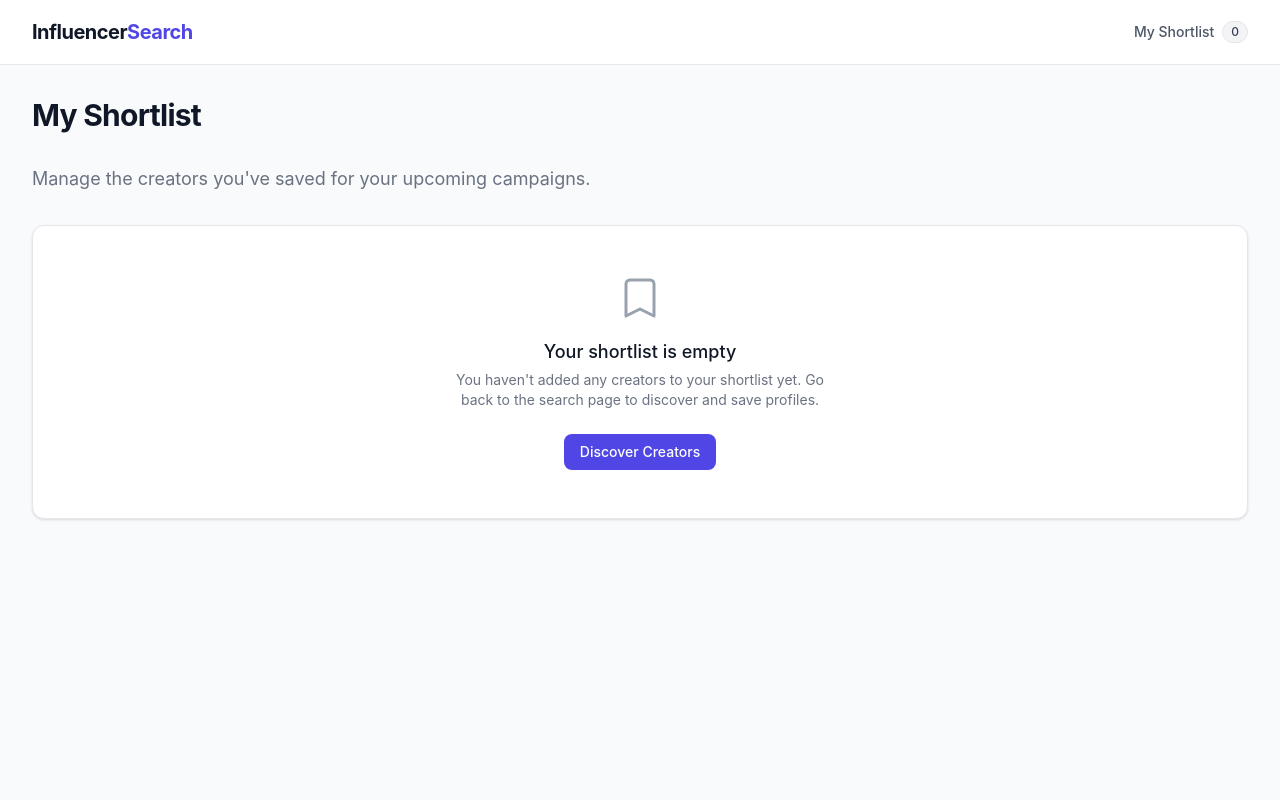
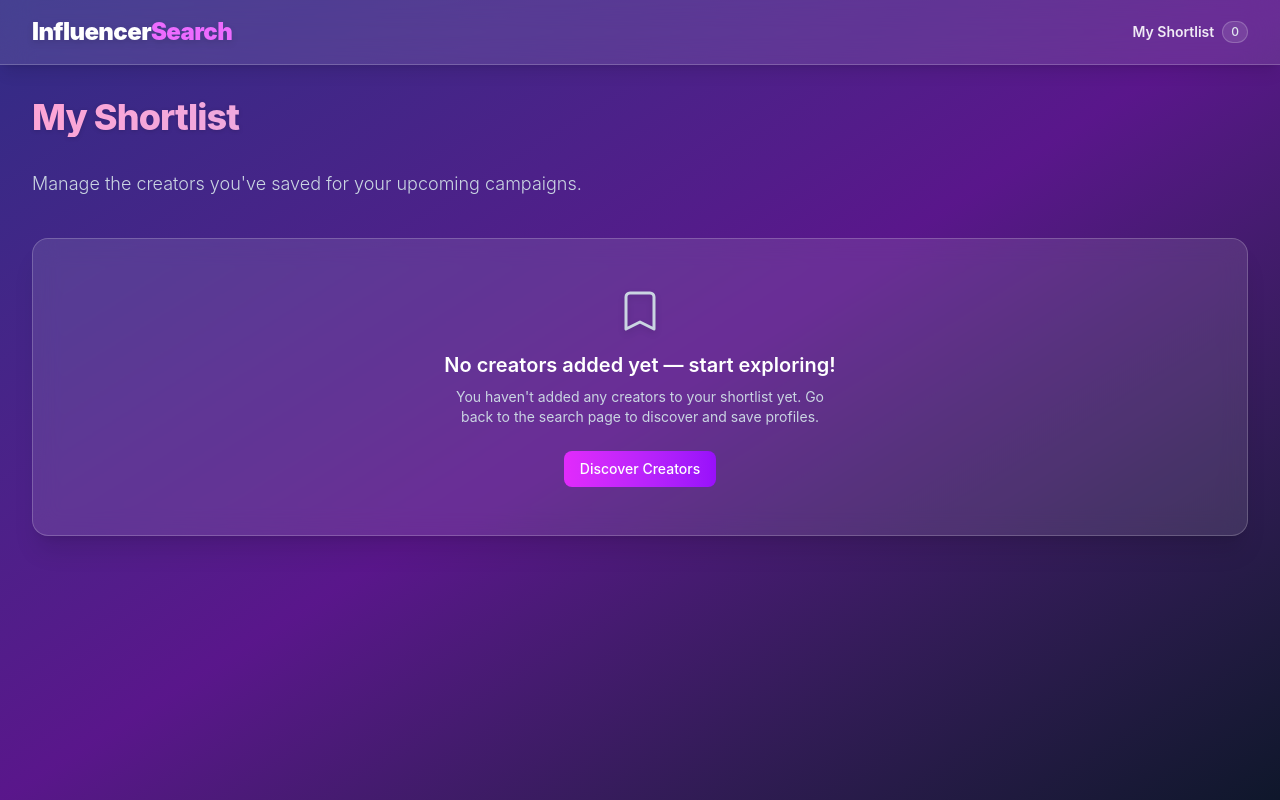
Before and after one commit to PrashanthTiwari2905/wobb-vibe, a React (Vite) app: page /shortlist in a window 1280 px wide. Built offline with nearby package versions, Linux system fonts and the light colour scheme.

Commit message:
refactor(ui): apply glassmorphism and bold consumer-app aesthetic

```diff
--- a/src/components/Layout.tsx
+++ b/src/components/Layout.tsx
@@ -12,21 +12,21 @@ export function Layout({ children, title }: LayoutProps) {
   const shortlistedCount = useAppStore((state) => state.shortlistedProfiles.length);
 
   return (
-    <div className="min-h-screen flex flex-col bg-gray-50">
-      <header className="bg-white border-b border-gray-200 sticky top-0 z-10">
+    <div className="min-h-screen flex flex-col">
+      <header className="bg-white/10 backdrop-blur-lg border-b border-white/20 sticky top-0 z-50 shadow-lg">
         <nav className="max-w-7xl mx-auto px-4 sm:px-6 lg:px-8 h-16 flex items-center justify-between">
           <div className="flex items-center gap-4">
-            <Link to="/" className="text-xl font-bold tracking-tight text-gray-900 hover:text-brand-600 transition-colors">
-              Influencer<span className="text-brand-600">Search</span>
+            <Link to="/" className="text-2xl font-black tracking-tight text-white hover:text-fuchsia-300 transition-colors drop-shadow-md">
+              Influencer<span className="text-fuchsia-400">Search</span>
             </Link>
           </div>
           <div className="flex items-center">
             <Link
               to="/shortlist"
-              className="group flex items-center gap-2 text-sm font-medium text-gray-600 hover:text-gray-900 transition-colors"
+              className="group flex items-center gap-2 text-sm font-semibold text-white/90 hover:text-white transition-colors"
             >
               My Shortlist
-              <Badge variant={shortlistedCount > 0 ? "brand" : "gray"} className="group-hover:bg-brand-100 transition-colors">
+              <Badge variant={shortlistedCount > 0 ? "brand" : "gray"} className="group-hover:scale-105 transition-transform">
                 {shortlistedCount}
               </Badge>
             </Link>
@@ -37,7 +37,7 @@ export function Layout({ children, title }: LayoutProps) {
       <main className="flex-1 w-full max-w-7xl mx-auto px-4 sm:px-6 lg:px-8 py-8">
         {title && (
           <div className="mb-8">
-            <h1 className="text-3xl font-bold tracking-tight text-gray-900">{title}</h1>
+            <h1 className="text-4xl font-extrabold tracking-tight text-transparent bg-clip-text bg-gradient-to-r from-pink-300 to-indigo-300 drop-shadow-sm">{title}</h1>
           </div>
         )}
         {children}
--- a/src/components/PlatformFilter.tsx
+++ b/src/components/PlatformFilter.tsx
@@ -17,7 +17,7 @@ export function PlatformFilter({
   onSearchChange,
 }: PlatformFilterProps) {
   return (
-    <div className="flex flex-col md:flex-row gap-4 items-center justify-between bg-white p-4 rounded-xl shadow-sm border border-gray-200 mb-8">
+    <div className="flex flex-col md:flex-row gap-4 items-center justify-between bg-white/10 backdrop-blur-md p-4 rounded-xl shadow-lg border border-white/20 mb-8">
       <div className="flex gap-2 w-full md:w-auto overflow-x-auto pb-2 md:pb-0 hide-scrollbar">
         {PLATFORMS.map((p) => (
           <Button
--- a/src/components/ui/Badge.tsx
+++ b/src/components/ui/Badge.tsx
@@ -2,17 +2,17 @@ import type { ReactNode } from "react";
 
 interface BadgeProps {
   children: ReactNode;
-  variant?: "gray" | "blue" | "green" | "red" | "brand";
+  variant?: "gray" | "instagram" | "youtube" | "tiktok" | "brand";
   className?: string;
 }
 
 export function Badge({ children, variant = "gray", className = "" }: BadgeProps) {
   const variants = {
-    gray: "bg-gray-100 text-gray-700 border-gray-200",
-    blue: "bg-blue-50 text-blue-700 border-blue-200",
-    green: "bg-green-50 text-green-700 border-green-200",
-    red: "bg-red-50 text-red-700 border-red-200",
-    brand: "bg-brand-50 text-brand-700 border-brand-200",
+    gray: "bg-white/10 text-slate-200 border-white/20",
+    instagram: "bg-gradient-to-r from-pink-500 to-purple-500 text-white border-transparent",
+    youtube: "bg-red-600 text-white border-transparent",
+    tiktok: "bg-slate-900 text-white border-white/20 shadow-[0_0_8px_rgba(255,0,80,0.5)]",
+    brand: "bg-fuchsia-500 text-white border-fuchsia-400 shadow-[0_0_10px_rgba(217,70,239,0.5)]",
   };
 
   return (
--- a/src/components/ui/Button.tsx
+++ b/src/components/ui/Button.tsx
@@ -16,14 +16,14 @@ export function Button({
   disabled,
   ...props
 }: ButtonProps) {
-  const baseStyles = "inline-flex items-center justify-center font-medium rounded-lg transition-colors duration-200 disabled:opacity-50 disabled:cursor-not-allowed";
+  const baseStyles = "inline-flex items-center justify-center font-medium rounded-lg transition-all duration-300 disabled:opacity-50 disabled:cursor-not-allowed";
 
   const variants = {
-    primary: "bg-brand-600 text-white hover:bg-brand-700 active:bg-brand-800",
-    secondary: "bg-gray-100 text-gray-900 hover:bg-gray-200 active:bg-gray-300",
-    destructive: "bg-red-50 text-red-600 hover:bg-red-100 active:bg-red-200",
-    outline: "border border-gray-300 text-gray-700 hover:bg-gray-50 active:bg-gray-100",
-    ghost: "text-gray-600 hover:bg-gray-100 hover:text-gray-900 active:bg-gray-200",
+    primary: "bg-gradient-to-r from-fuchsia-500 to-purple-600 text-white hover:scale-[1.02] hover:shadow-[0_0_15px_rgba(192,38,211,0.5)] active:scale-95",
+    secondary: "bg-white/10 text-white hover:bg-white/20 border border-white/20 active:bg-white/30",
+    destructive: "bg-white/10 text-white hover:bg-white/20 border border-white/30 active:bg-white/30",
+    outline: "border border-white/30 text-white hover:bg-white/10 active:bg-white/20",
+    ghost: "text-white/80 hover:bg-white/10 hover:text-white active:bg-white/20",
   };
 
   const sizes = {
--- a/src/components/ui/Card.tsx
+++ b/src/components/ui/Card.tsx
@@ -7,13 +7,11 @@ interface CardProps {
 }
 
 export function Card({ children, className = "", onClick }: CardProps) {
-  const isClickable = !!onClick;
-
   return (
     <div
       onClick={onClick}
-      className={`bg-white rounded-xl border border-gray-200 shadow-sm overflow-hidden ${
-        isClickable ? "cursor-pointer hover:shadow-md hover:border-gray-300 transition-all duration-200" : ""
+      className={`bg-white/10 backdrop-blur-md border border-white/20 rounded-2xl shadow-xl overflow-hidden transition-all duration-300 ${
+        onClick ? "cursor-pointer hover:-translate-y-1 hover:bg-white/15 hover:shadow-2xl" : ""
       } ${className}`}
     >
       {children}
--- a/src/components/ui/EmptyState.tsx
+++ b/src/components/ui/EmptyState.tsx
@@ -12,9 +12,9 @@ interface EmptyStateProps {
 export function EmptyState({ icon, title, description, action, className = "" }: EmptyStateProps) {
   return (
     <Card className={`p-12 text-center flex flex-col items-center justify-center ${className}`}>
-      {icon && <div className="text-gray-400 mb-4">{icon}</div>}
-      <h3 className="text-lg font-medium text-gray-900 mb-1">{title}</h3>
-      {description && <p className="text-sm text-gray-500 max-w-sm mb-6">{description}</p>}
+      {icon && <div className="text-slate-300 mb-4 drop-shadow-md">{icon}</div>}
+      <h3 className="text-xl font-semibold text-white mb-2">{title}</h3>
+      {description && <p className="text-sm text-slate-300 max-w-sm mb-6">{description}</p>}
       {action && <div>{action}</div>}
     </Card>
   );
--- a/src/components/ui/Input.tsx
+++ b/src/components/ui/Input.tsx
@@ -8,14 +8,14 @@ export function Input({ icon, className = "", ...props }: InputProps) {
   return (
     <div className="relative flex items-center w-full">
       {icon && (
-        <div className="absolute left-3 text-gray-400 pointer-events-none">
+        <div className="absolute left-3 text-slate-300 pointer-events-none">
           {icon}
         </div>
       )}
       <input
-        className={`w-full bg-white border border-gray-300 rounded-lg text-sm text-gray-900 placeholder-gray-400 focus:outline-none focus:ring-2 focus:ring-brand-500 focus:border-brand-500 transition-shadow ${
+        className={`w-full bg-white/10 border border-white/20 rounded-lg text-sm text-white placeholder-slate-300 focus:outline-none focus:ring-2 focus:ring-fuchsia-500 focus:bg-white/20 transition-all ${
           icon ? "pl-10" : "pl-3"
-        } pr-3 py-2 ${className}`}
+        } pr-3 py-2.5 ${className}`}
         {...props}
       />
     </div>
--- a/src/index.css
+++ b/src/index.css
@@ -9,8 +9,14 @@
   --color-brand-700: #4338ca;
 }
 
-html, body {
-  @apply bg-gray-50 text-gray-900 antialiased min-h-screen;
+html {
+  @apply min-h-screen;
+}
+
+body {
+  margin: 0;
+  min-height: 100vh;
+  @apply bg-gradient-to-br from-indigo-900 via-purple-900 to-slate-900 text-slate-100 antialiased;
 }
 
 /* Ensure accessible focus outlines globally */
--- a/src/pages/ShortlistPage.tsx
+++ b/src/pages/ShortlistPage.tsx
@@ -13,13 +13,13 @@ export function ShortlistPage() {
 
   return (
     <Layout title="My Shortlist">
-      <p className="text-gray-500 text-lg mb-8 max-w-2xl">
+      <p className="text-slate-300 text-lg mb-10 max-w-2xl font-light leading-relaxed">
         Manage the creators you've saved for your upcoming campaigns.
       </p>
 
       {shortlistedProfiles.length === 0 ? (
         <EmptyState
-          title="Your shortlist is empty"
+          title="No creators added yet — start exploring!"
           description="You haven't added any creators to your shortlist yet. Go back to the search page to discover and save profiles."
           icon={
             <svg className="w-12 h-12" fill="none" stroke="currentColor" viewBox="0 0 24 24"><path strokeLinecap="round" strokeLinejoin="round" strokeWidth={1.5} d="M5 5a2 2 0 012-2h10a2 2 0 012 2v16l-7-3.5L5 21V5z" /></svg>
@@ -35,28 +35,33 @@ export function ShortlistPage() {
           {shortlistedProfiles.map((profile) => (
             <Card key={profile.user_id} className="flex flex-col h-full hover:-translate-y-1 transition-transform">
               <div className="p-5 flex flex-col items-center flex-1">
-                <img src={profile.picture} className="w-20 h-20 rounded-full object-cover shadow-sm mb-4 border border-gray-100" alt={profile.username} />
+                <div className="p-1 rounded-full bg-gradient-to-tr from-yellow-400 via-pink-500 to-purple-600 mb-4 shadow-lg">
+                  <img src={profile.picture} className="w-20 h-20 rounded-full object-cover border-2 border-slate-900" alt={profile.username} />
+                </div>
                 <div className="text-center mb-4">
-                  <Link to={`/profile/${profile.username || profile.user_id}`} className="font-bold text-lg text-gray-900 hover:text-brand-600 transition-colors flex items-center justify-center gap-1">
+                  <Link to={`/profile/${profile.username || profile.user_id}`} className="font-bold text-lg text-white hover:text-fuchsia-300 transition-colors flex items-center justify-center gap-1 drop-shadow-sm">
                     <span className="truncate max-w-[180px]">@{profile.username}</span>
                     <VerifiedBadge verified={profile.is_verified} />
                   </Link>
-                  <div className="text-sm text-gray-500 mt-1 line-clamp-1">{profile.fullname}</div>
+                  <div className="text-sm text-slate-300 mt-1 line-clamp-1">{profile.fullname}</div>
                 </div>
 
-                <div className="w-full text-center bg-gray-50 p-3 rounded-lg mt-auto mb-4 border border-gray-100">
-                  <div className="text-xs text-gray-500 uppercase tracking-wider font-medium">Followers</div>
-                  <div className="font-semibold text-gray-900">{formatFollowers(profile.followers)}</div>
+                <div className="w-full text-center bg-black/20 p-3 rounded-lg mt-auto mb-4 border border-white/10 backdrop-blur-sm">
+                  <div className="text-xs text-slate-400 uppercase tracking-wider font-medium">Followers</div>
+                  <div className="font-semibold text-white">{formatFollowers(profile.followers)}</div>
                 </div>
               </div>
 
-              <div className="p-4 border-t border-gray-100 bg-gray-50 mt-auto">
+              <div className="p-4 border-t border-white/10 bg-white/5 mt-auto">
                 <Button
-                  variant="destructive"
-                  className="w-full"
+                  variant="secondary"
+                  className="w-full font-semibold"
                   onClick={() => removeFromList(profile.user_id)}
                 >
-                  Remove from List
+                  <span className="flex items-center gap-2 text-white">
+                    <svg className="w-4 h-4" fill="none" stroke="currentColor" viewBox="0 0 24 24"><path strokeLinecap="round" strokeLinejoin="round" strokeWidth="2" d="M6 18L18 6M6 6l12 12"></path></svg>
+                    Remove from List
+                  </span>
                 </Button>
               </div>
             </Card>
```
Also changed, not shown: src/components/ProfileCard.tsx (+24 -17 lines), src/pages/ProfileDetailPage.tsx (+34 -27 lines), src/pages/SearchPage.tsx (+4 -4 lines).
